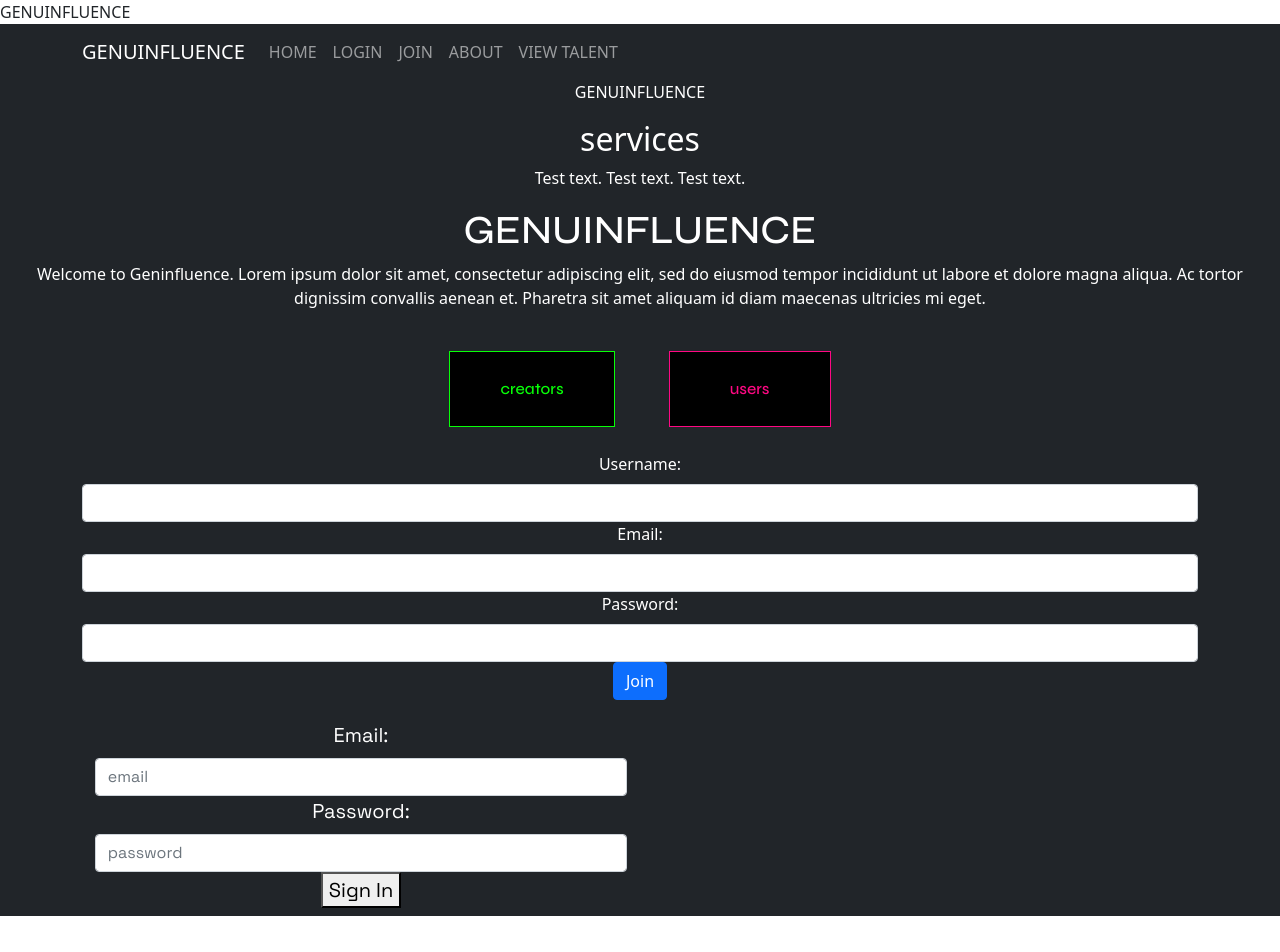
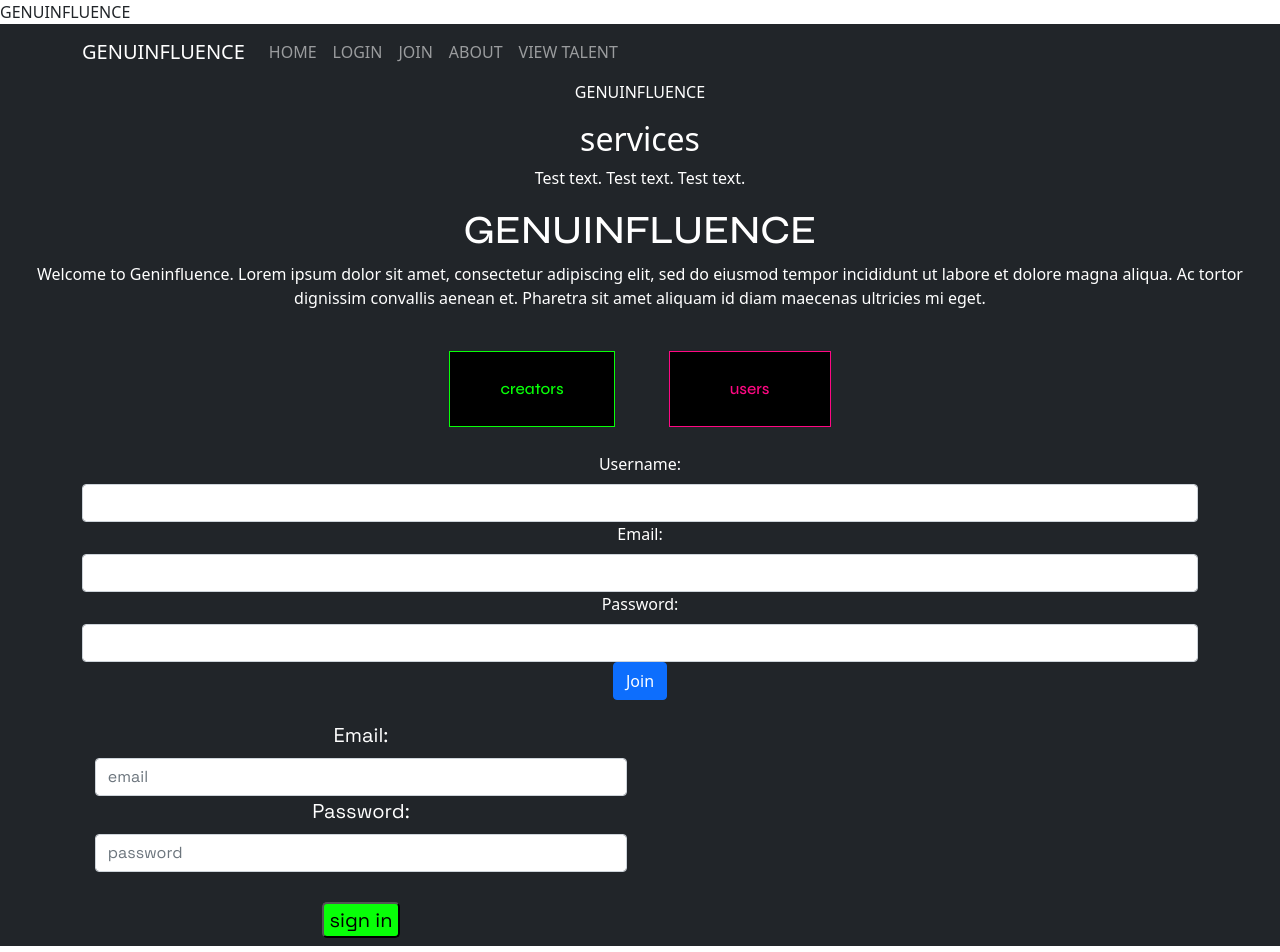
Before and after one commit to elizparisi/genuinfluence, a React (Create React App) app: page / in a window 1280 px wide. Shown: the top 952 px of the page. Before the commit the page ends 927 px from the top, so only its background shows below. Built offline with nearby package versions, Linux system fonts and the light colour scheme.

Commit message:
add break to form + change sign in button styling

```diff
--- a/src/components/SigninForm.js
+++ b/src/components/SigninForm.js
@@ -37,8 +37,8 @@ class SigninForm extends React.Component {
           <Form.Label>Password: </Form.Label>
           <Form.Control type="password" name="password" placeholder="password"></Form.Control>
           </Form.Group>
-
-          <button className="signin-button" type="submit">Sign In</button>
+          <br></br>
+          <button className="signin-button" type="submit">sign in</button>
 
         </Form>
       </Container>
--- a/src/index.css
+++ b/src/index.css
@@ -48,3 +48,26 @@
   border-radius: 5px;
   font-size: 20px;
 }
+
+.signin-button {
+    display: inline-block;
+    font-weight: 400;
+    background: #08FF08;
+    text-align: center;
+    text-decoration: none;
+    border-radius: 5px;
+    /* vertical-align: middle;
+    cursor: pointer;
+    -webkit-user-select: none;
+    user-select: none;
+    background-color: transparent;
+    border: 1px solid transparent;
+    border-top-color: transparent;
+    border-right-color: transparent;
+    border-bottom-color: transparent;
+    border-left-color: transparent;
+    padding: .375rem .75rem;
+    font-size: 1rem;
+    border-radius: .25rem;
+    transition: color .15s ease-in-out,background-color .15s ease-in-out,border-color .15s ease-in-out,box-shadow .15s ease-in-out; */
+}
```
